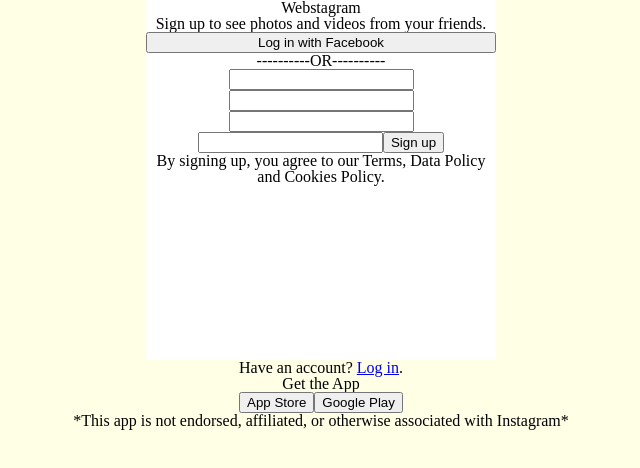
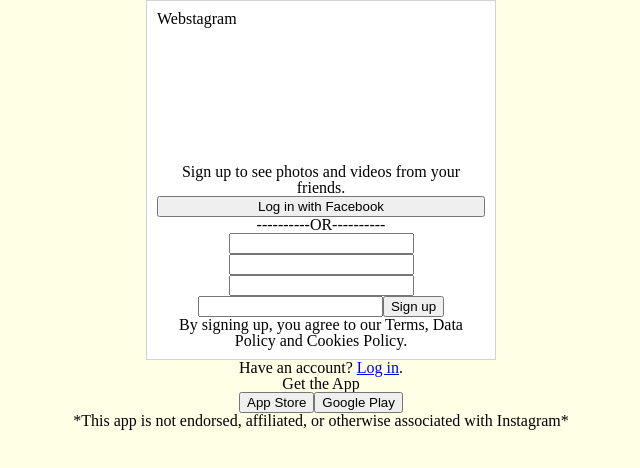
Before and after one commit to MWeber313/ideal-octo-eureka, a React (Create React App) app in the folder frontend/webstagram/: page / in a window 1280 px wide. Shown: the top 468 px of the page, without its empty margins (319-959 px from the left). Built offline with nearby package versions, Linux system fonts and the light colour scheme.

Commit message:
Little styling, pushing for today

```diff
--- a/frontend/webstagram/src/App.css
+++ b/frontend/webstagram/src/App.css
@@ -69,6 +69,9 @@
   height: 360px;
   display: flex;
   flex-direction: column;
+  box-sizing: border-box;
+  border: 1px solid lightgrey;
+  padding: 10px;
 }
 
 .or-bar {
@@ -77,3 +80,10 @@
   flex-direction: row;
   align-items: center;
 }
+
+/* This will also be used for Login */
+
+.logo-header {
+  width: 51px;
+  height: 175px;
+}
--- a/frontend/webstagram/src/components/auth/register.js
+++ b/frontend/webstagram/src/components/auth/register.js
@@ -15,7 +15,7 @@
         return (
         <div>
             <div className="signup-box">
-                <h2>Webstagram</h2>
+                <h2 className="logo-header">Webstagram</h2>
                 <h4>Sign up to see photos and videos from your friends.</h4>
                 <button>Log in with Facebook</button>
                 <div className="or-bar">
```
